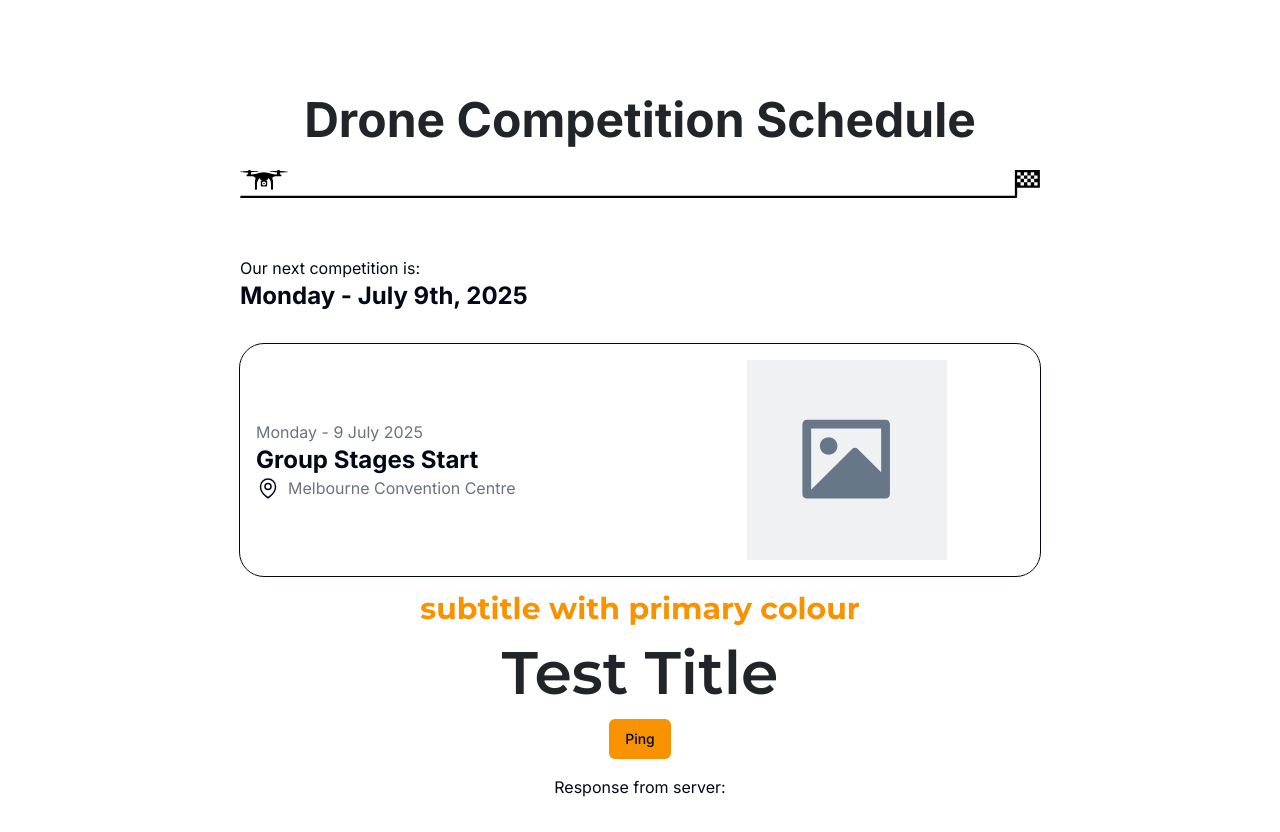
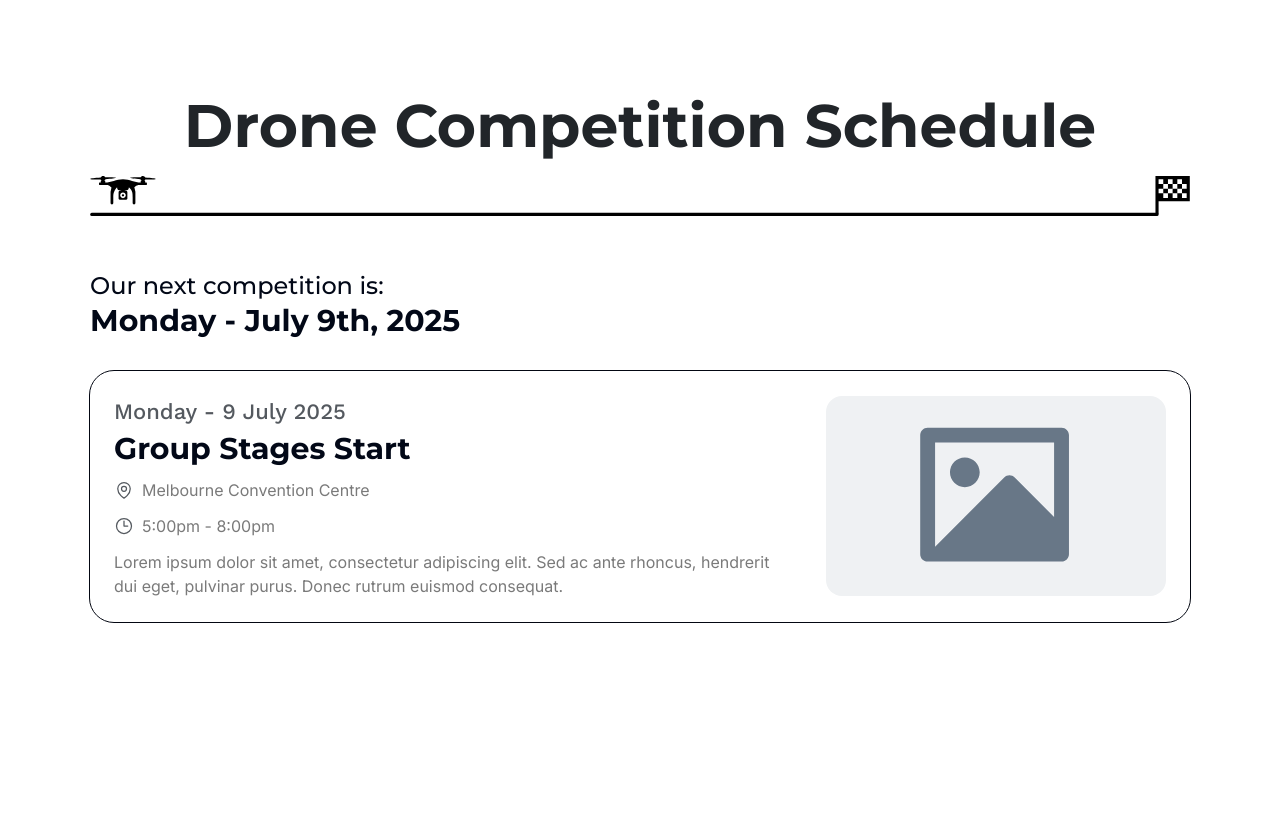
Before and after one commit to codersforcauses/Robodrone, a Next.js app in the folder client/: page / in a window 1280 px wide. Shown: the top 832 px of the page. After the commit the page ends 800 px from the top, so only its background shows below. Built offline with nearby package versions, Linux system fonts and the light colour scheme; no server answers.

Commit message:
feat: applied styling conventions drawn from main and added further detail into each event card

```diff
--- a/client/src/components/ui/LandingPage/EventCard.tsx
+++ b/client/src/components/ui/LandingPage/EventCard.tsx
@@ -2,19 +2,19 @@ import Image from "next/image";
 
 export default function EventCard() {
   return (
-    <div className="outline-solid flex items-center rounded-3xl p-4 outline outline-1 outline-gray-950">
+    <div className="flex items-center gap-4 rounded-3xl p-6 outline outline-1 outline-gray-950">
       {/* Text */}
-      <div className="flex-auto">
-        <p className="text-gray-500"> Monday - 9 July 2025</p>
-        <h2 className="text-2xl font-bold"> Group Stages Start </h2>
-        <div className="flex items-center gap-2">
+      <div className="min-w-0 flex-[2] pr-4">
+        <p className="body-lg mb-1 text-secondary">Monday - 9 July 2025</p>
+        <h2 className="subtitle mb-3">Group Stages Start</h2>
+        <div className="mb-3 flex items-center gap-2">
           <svg
             xmlns="http://www.w3.org/2000/svg"
             fill="none"
             viewBox="0 0 24 24"
             strokeWidth={1.5}
             stroke="currentColor"
-            className="size-6"
+            className="size-5 flex-shrink-0 text-secondary"
           >
             <path
               strokeLinecap="round"
@@ -27,16 +27,38 @@ export default function EventCard() {
               d="M19.5 10.5c0 7.142-7.5 11.25-7.5 11.25S4.5 17.642 4.5 10.5a7.5 7.5 0 1 1 15 0Z"
             />
           </svg>
-          <p className="text-gray-500">Melbourne Convention Centre</p>
+          <p className="text-text">Melbourne Convention Centre</p>
         </div>
+        <div className="mb-3 flex items-center gap-2">
+          <svg
+            xmlns="http://www.w3.org/2000/svg"
+            fill="none"
+            viewBox="0 0 24 24"
+            strokeWidth={1.5}
+            stroke="currentColor"
+            className="size-5 flex-shrink-0 text-secondary"
+          >
+            <path
+              strokeLinecap="round"
+              strokeLinejoin="round"
+              d="M12 6v6h4.5m4.5 0a9 9 0 1 1-18 0 9 9 0 0 1 18 0Z"
+            />
+          </svg>
+          <p className="text-text">5:00pm - 8:00pm</p>
+        </div>
+        <p className="line-clamp-3 text-text">
+          Lorem ipsum dolor sit amet, consectetur adipiscing elit. Sed ac ante
+          rhoncus, hendrerit dui eget, pulvinar purus. Donec rutrum euismod
+          consequat.
+        </p>
       </div>
       {/* Image */}
-      <div className="relative h-[200px] w-[200px] flex-auto">
+      <div className="relative h-[200px] min-w-[180px] flex-[1]">
         <Image
           src="/placeholder-svg.svg"
           alt="placeholder-svg"
           fill
-          className="rounded-2xl object-contain"
+          className="rounded-2xl object-cover"
           priority
         />
       </div>
--- a/client/src/components/ui/LandingPage/index.tsx
+++ b/client/src/components/ui/LandingPage/index.tsx
@@ -5,11 +5,11 @@ import EventCard from "./EventCard";
 export default function LandingPage() {
   return (
     <div>
-      <h1 className="text-dark text-center text-5xl font-bold">
+      <h1 className="title-large text-center font-bold text-dark">
         {" "}
         Drone Competition Schedule{" "}
       </h1>
-      <div className="relative mx-auto h-[80px] w-[800px]">
+      <div className="relative mx-auto h-[80px] w-[1100px]">
         <Image
           src="/ProgressBar1.svg"
           alt="Progress Bar"
@@ -18,8 +18,8 @@ export default function LandingPage() {
           priority
         />
       </div>
-      <p className="pt-8">Our next competition is: </p>
-      <p className="pb-8 text-2xl font-bold">Monday - July 9th, 2025</p>
+      <p className="medium-lg pt-8">Our next competition is: </p>
+      <p className="subtitle pb-8 font-bold">Monday - July 9th, 2025</p>
 
       <EventCard />
     </div>
--- a/client/src/pages/index.tsx
+++ b/client/src/pages/index.tsx
@@ -26,15 +26,6 @@ export default function Home() {
       )}
     >
       <LandingPage />
-      {/* Delete after style testing */}
-      <p className="subtitle text-primary">subtitle with primary colour</p>
-      <h1 className="title-large text-dark">Test Title</h1>
-      <Button onClick={() => setClicked(true)}>
-        {isLoading ? "Loading" : "Ping"}
-      </Button>
-      <p>
-        Response from server: <span>{data as string}</span>
-      </p>
     </main>
   );
 }
```
